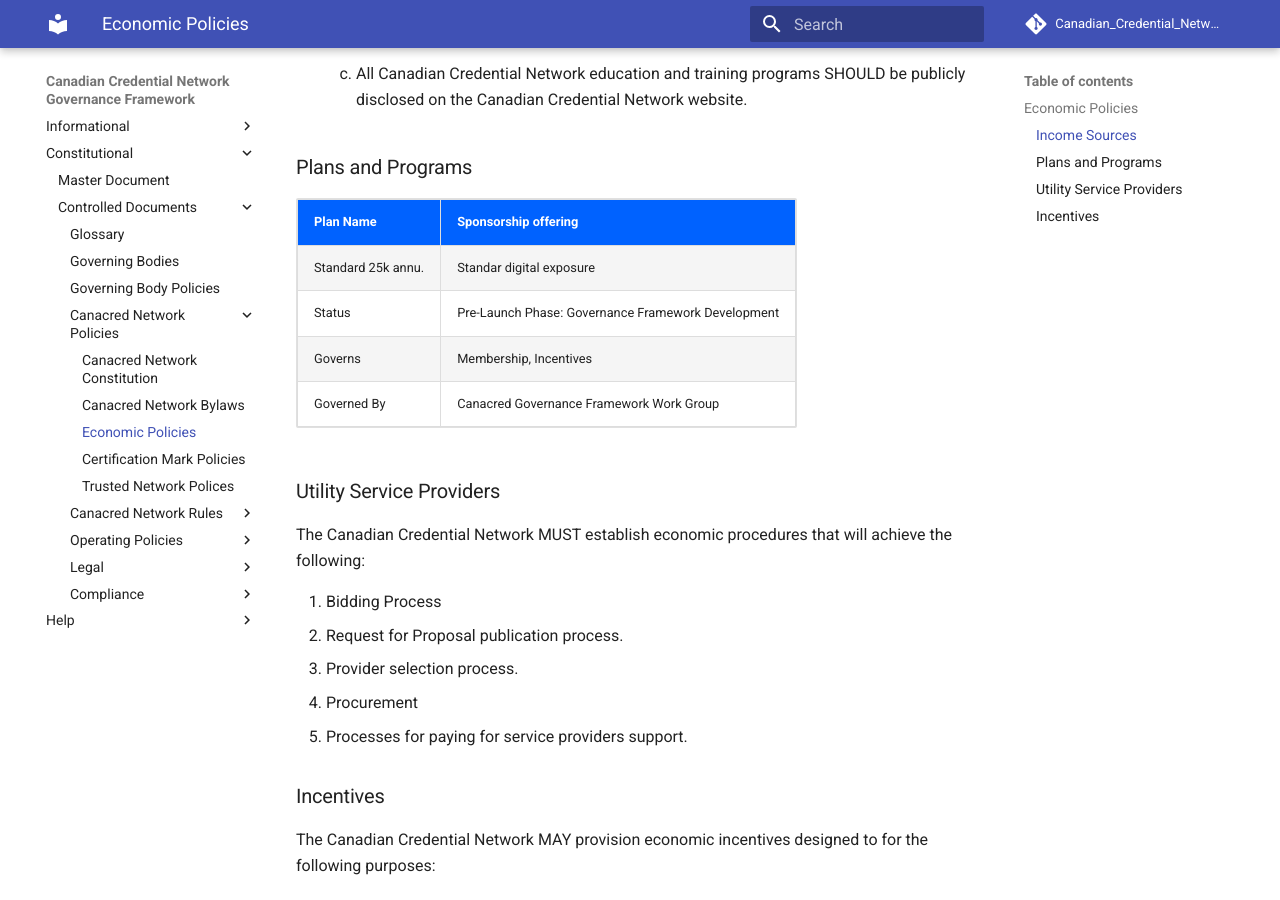
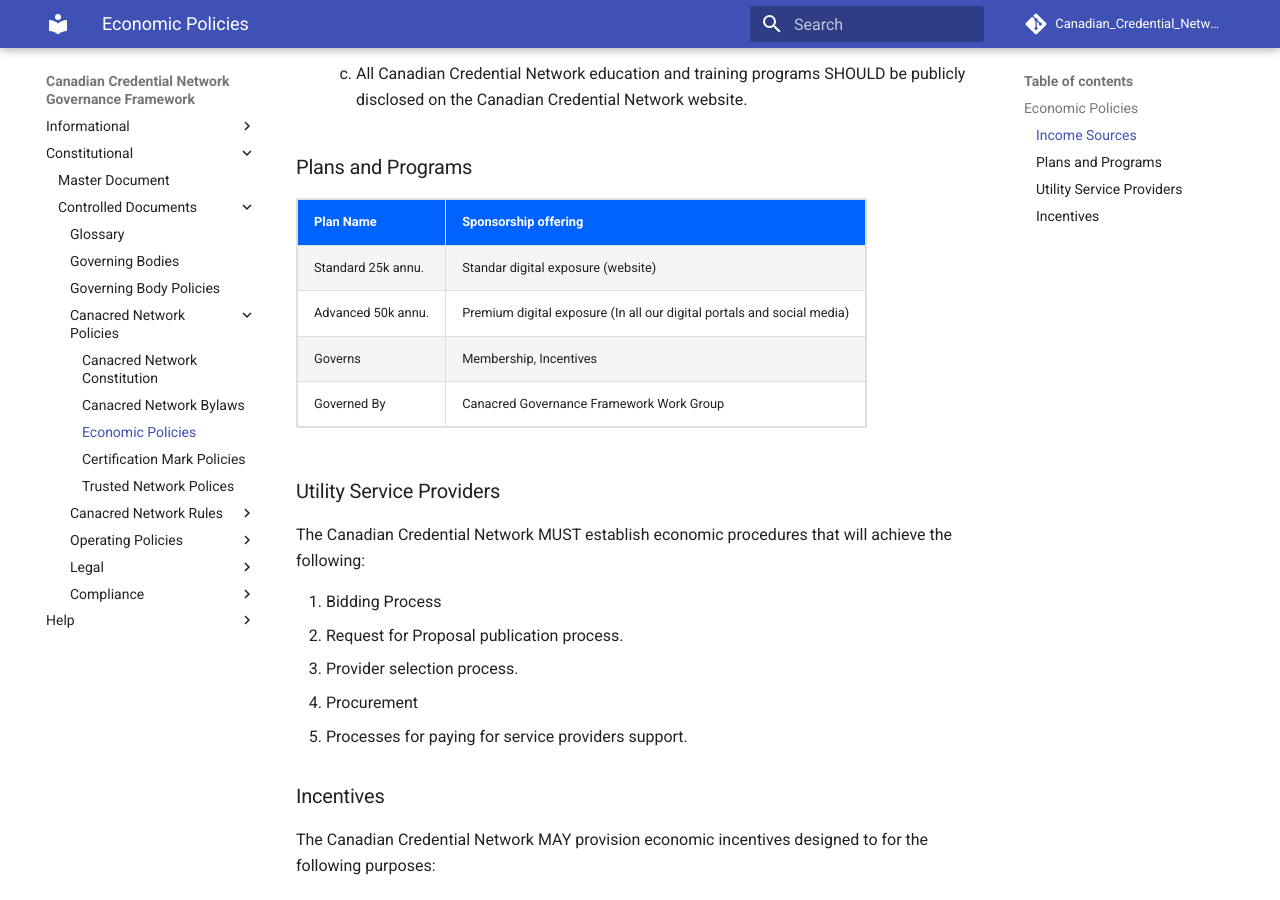
Before and after one commit to VictorSyntez/governance, an MkDocs documentation site: the page built from docs/gf_controlled/economic_policies.md, in a window 1280 px wide and 900 px high, scrolled down 1027 px. Built offline with MkDocs 1.6.1 and Material for MkDocs 9.7.7, drawn with Linux system fonts in a browser that asks for light colours; comment, search, counter and statistics services are not loaded.

Commit message:
Update economic_policies.md

```diff
--- a/docs/gf_controlled/economic_policies.md
+++ b/docs/gf_controlled/economic_policies.md
@@ -28,8 +28,8 @@
 
 | Plan Name | Sponsorship offering |
 | --- | --- |
-| Standard 25k annu.| Standar digital exposure |
-| Status | Pre-Launch Phase: Governance Framework Development |
+| Standard 25k annu.| Standar digital exposure (website)|
+| Advanced 50k annu. | Premium digital exposure (In all our digital portals and social media)|
 | Governs |Membership, Incentives |
 | Governed By | Canacred Governance Framework Work Group |
 
```
